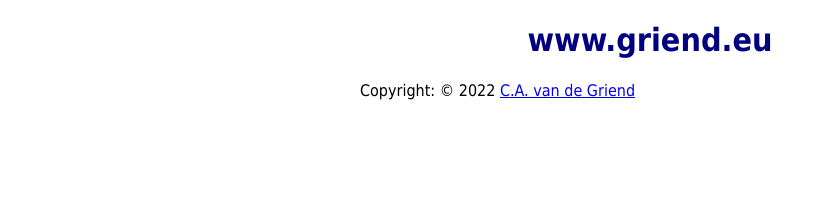
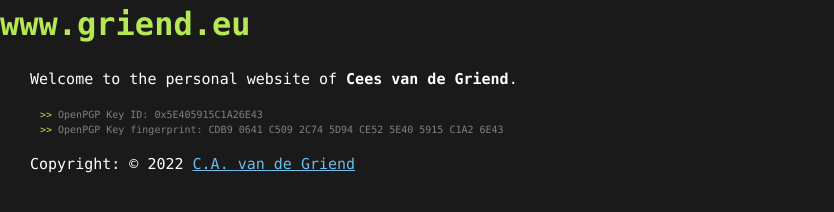
Before and after one commit to griend/swfl, a plain HTML site: page src/site/index.html in a window 1280 px wide. Shown: the whole page, without its empty margins (0-834 px from the left). Drawn offline with Linux system fonts and the light colour scheme.

Commit message:
Changed style

```diff
--- a/src/site/css/style.css
+++ b/src/site/css/style.css
@@ -1,12 +1,43 @@
 body {
-  background-color: white;
-  width: 35em;
-  margin: 0 auto;
-  font-family: Tahoma, Verdana, Arial, sans-serif;
+  margin: 0;
+  padding: 0;
+  background-color: #1a1a1a;
+  line-height: 1.5;
+  font-family: Monaco, "Bitstream Vera Sans Mono", "Lucida Console", Terminal,
+    monospace;
 }
-
 h1 {
-  color: navy;
-  margin-left: 20px;
-  text-align: center;
+  color: #b5e853;
+  line-height: 1.5;
+  font-family: Monaco, "Bitstream Vera Sans Mono", "Lucida Console", Terminal,
+    monospace;
+  text-align: left;
+  margin: 0 0 20px;
 }
+p {
+  color: #ffffff;
+  padding-left: 30px;
+  font-size: 15px;
+  font-family: Monaco, "Bitstream Vera Sans Mono", "Lucida Console", Terminal,
+    monospace;
+}
+ul {
+  list-style: none;
+}
+ul li::before {
+  content: ">>  ";
+  color: #b5e853;
+}
+li {
+  color: #ffffff;
+  font-family: Monaco, "Bitstream Vera Sans Mono", "Lucida Console", Terminal,
+    monospace;
+}
+a {
+  color: #6cbdec;
+  text-decoration: underline;
+}
+.small {
+  color: #808080;
+  font-size: 10px;
+}
--- a/src/site/index.html
+++ b/src/site/index.html
@@ -6,8 +6,17 @@
     </head>
     <body>
         <h1>www.griend.eu</h1>
+        <p>
+            Welcome to the personal website of <b>Cees van de Griend</b>.
+        </p>
         <div class="copyright">
-            <p>Copyright: &copy; 2022 <a href="https://www.griend.eu/">C.A. van de Griend</a></p>
+            <p>
+                <ul>
+                    <li class="small">OpenPGP Key ID: 0x5E405915C1A26E43</li>
+                    <li class="small">OpenPGP Key fingerprint: CDB9 0641 C509 2C74 5D94 CE52 5E40 5915 C1A2 6E43</li>
+                </ul>
+            </p>
+            <p>Copyright: &copy; 2022 <a href="mailto:cees@griend.eu">C.A. van de Griend</a></p>
         </div>
     </body>
 </html>
```
